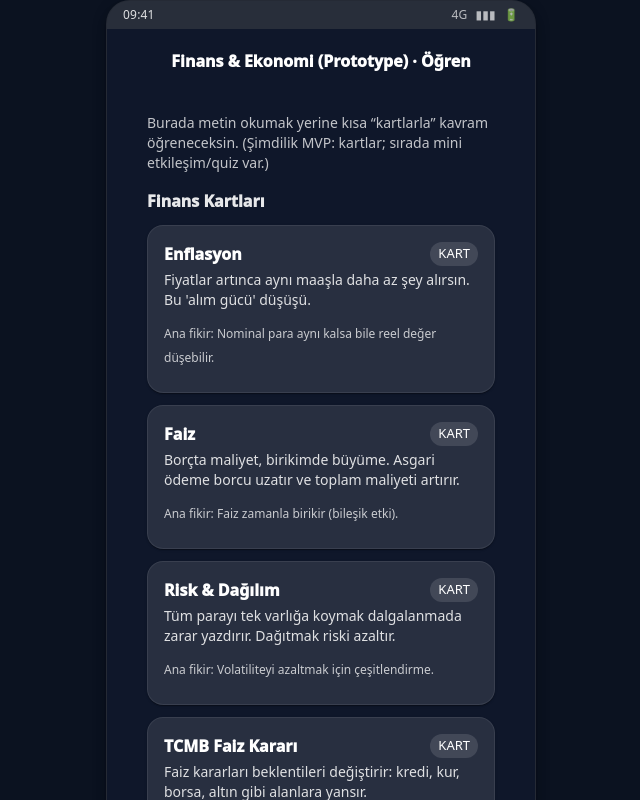
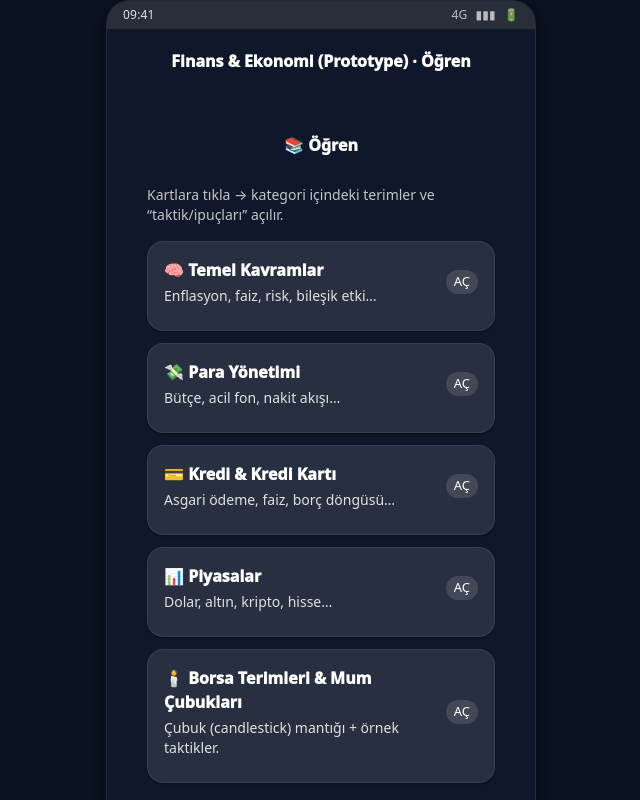
Before and after one commit to ege-kilavuz/economy-lab, a React (Vite) app: page / in a window 1280 px wide. Shown: the top 800 px of the page, without its empty margins (319-959 px from the left). Built offline with nearby package versions, Linux system fonts and the light colour scheme.

Commit message:
learn: category cards -> open glossary with finance/market terms + candlestick tips

```diff
--- a/src/LearnScreen.tsx
+++ b/src/LearnScreen.tsx
@@ -1,14 +1,24 @@
-import { Box, Card, CardContent, Chip, Stack, Typography } from '@mui/material';
+import React from 'react';
+import {
+  AppBar,
+  Box,
+  Card,
+  CardContent,
+  Chip,
+  Divider,
+  IconButton,
+  Stack,
+  Toolbar,
+  Typography,
+} from '@mui/material';
+import ArrowBackRounded from '@mui/icons-material/ArrowBackRounded';
 
-function LessonCard({
-  title,
-  subtitle,
-  takeaway,
-}: {
-  title: string;
-  subtitle: string;
-  takeaway: string;
-}) {
+import { LEARN_CATEGORIES } from './learn/content';
+import type { LearnCategory, LearnItem } from './learn/content';
+
+type LearnView = { kind: 'list' } | { kind: 'category'; category: LearnCategory };
+
+function GlassCard({ children }: { children: React.ReactNode }) {
   return (
     <Card
       sx={{
@@ -18,57 +28,133 @@ function LessonCard({
         border: '1px solid rgba(255,255,255,0.08)',
       }}
     >
-      <CardContent>
-        <Stack direction="row" justifyContent="space-between" alignItems="center">
-          <Typography fontWeight={950}>{title}</Typography>
-          <Chip size="small" label="KART" sx={{ bgcolor: 'rgba(255,255,255,0.12)', color: 'white' }} />
-        </Stack>
-        <Typography variant="body2" sx={{ opacity: 0.85, mt: 0.5 }}>
-          {subtitle}
-        </Typography>
-        <Box sx={{ mt: 1.25 }}>
-          <Typography variant="caption" sx={{ opacity: 0.75 }}>
-            Ana fikir: {takeaway}
-          </Typography>
-        </Box>
-      </CardContent>
+      {children}
     </Card>
   );
 }
 
+function ItemCard({ item }: { item: LearnItem }) {
+  return (
+    <GlassCard>
+      <CardContent>
+        <Stack direction="row" justifyContent="space-between" alignItems="center">
+          <Typography fontWeight={950}>{item.title}</Typography>
+          <Chip size="small" label="TERİM" sx={{ bgcolor: 'rgba(255,255,255,0.12)', color: 'white' }} />
+        </Stack>
+        <Typography variant="body2" sx={{ opacity: 0.85, mt: 0.5 }}>
+          {item.short}
+        </Typography>
+
+        <Divider sx={{ my: 1.25, borderColor: 'rgba(255,255,255,0.12)' }} />
+
+        <Stack spacing={0.75}>
+          {item.body.map((p, i) => (
+            <Typography key={i} variant="body2" sx={{ opacity: 0.85 }}>
+              • {p}
+            </Typography>
+          ))}
+        </Stack>
+
+        {item.tips?.length ? (
+          <>
+            <Divider sx={{ my: 1.25, borderColor: 'rgba(255,255,255,0.12)' }} />
+            <Typography variant="caption" sx={{ opacity: 0.8, display: 'block', fontWeight: 800 }}>
+              Taktik / İpucu
+            </Typography>
+            {item.tips.map((t, i) => (
+              <Typography key={i} variant="caption" sx={{ opacity: 0.75, display: 'block' }}>
+                • {t}
+              </Typography>
+            ))}
+          </>
+        ) : null}
+
+        {item.warning ? (
+          <>
+            <Divider sx={{ my: 1.25, borderColor: 'rgba(255,255,255,0.12)' }} />
+            <Typography variant="caption" sx={{ opacity: 0.75 }}>
+              Uyarı: {item.warning}
+            </Typography>
+          </>
+        ) : null}
+      </CardContent>
+    </GlassCard>
+  );
+}
+
 export function LearnScreen() {
+  const [view, setView] = React.useState<LearnView>({ kind: 'list' });
+
+  const Top = ({ title, canBack }: { title: string; canBack: boolean }) => (
+    <AppBar position="sticky" elevation={0} sx={{ bgcolor: 'transparent', color: 'white' }}>
+      <Toolbar sx={{ px: 1 }}>
+        {canBack ? (
+          <IconButton onClick={() => setView({ kind: 'list' })} sx={{ color: 'white' }}>
+            <ArrowBackRounded />
+          </IconButton>
+        ) : (
+          <Box sx={{ width: 44 }} />
+        )}
+        <Typography variant="subtitle1" sx={{ fontWeight: 950, flex: 1, textAlign: 'center' }}>
+          {title}
+        </Typography>
+        <Box sx={{ width: 44 }} />
+      </Toolbar>
+    </AppBar>
+  );
+
+  if (view.kind === 'category') {
+    const c = view.category;
+    return (
+      <Box sx={{ pt: 1 }}>
+        <Top title={`${c.icon} ${c.title}`} canBack />
+        <Typography variant="body2" sx={{ mt: 1, opacity: 0.8, color: 'rgba(255,255,255,0.75)' }}>
+          {c.subtitle}
+        </Typography>
+
+        <Stack spacing={1.5} sx={{ mt: 2 }}>
+          {c.items.map((it) => (
+            <ItemCard key={it.id} item={it} />
+          ))}
+        </Stack>
+      </Box>
+    );
+  }
+
   return (
     <Box sx={{ pt: 1 }}>
-      <Typography variant="body2" sx={{ color: 'rgba(255,255,255,0.75)' }}>
-        Burada metin okumak yerine kısa “kartlarla” kavram öğreneceksin. (Şimdilik MVP: kartlar; sırada mini etkileşim/quiz var.)
+      <Top title="📚 Öğren" canBack={false} />
+
+      <Typography variant="body2" sx={{ mt: 1, color: 'rgba(255,255,255,0.75)' }}>
+        Kartlara tıkla → kategori içindeki terimler ve “taktik/ipuçları” açılır.
       </Typography>
 
-      <Typography sx={{ mt: 2, fontWeight: 950, color: 'rgba(255,255,255,0.9)' }}>
-        Finans Kartları
+      <Stack spacing={1.5} sx={{ mt: 2 }}>
+        {LEARN_CATEGORIES.map((c) => (
+          <GlassCard key={c.id}>
+            <CardContent
+              onClick={() => setView({ kind: 'category', category: c })}
+              sx={{ cursor: 'pointer' }}
+            >
+              <Stack direction="row" justifyContent="space-between" alignItems="center">
+                <Box>
+                  <Typography fontWeight={950}>
+                    {c.icon} {c.title}
+                  </Typography>
+                  <Typography variant="body2" sx={{ opacity: 0.85, mt: 0.5 }}>
+                    {c.subtitle}
+                  </Typography>
+                </Box>
+                <Chip size="small" label="AÇ" sx={{ bgcolor: 'rgba(255,255,255,0.12)', color: 'white' }} />
+              </Stack>
+            </CardContent>
+          </GlassCard>
+        ))}
+      </Stack>
+
+      <Typography variant="caption" sx={{ display: 'block', mt: 2, opacity: 0.65 }}>
+        Not: İçerikler eğitim amaçlıdır; yatırım tavsiyesi değildir.
       </Typography>
-
-      <Stack spacing={1.5} sx={{ mt: 1.5 }}>
-        <LessonCard
-          title="Enflasyon"
-          subtitle="Fiyatlar artınca aynı maaşla daha az şey alırsın. Bu 'alım gücü' düşüşü."
-          takeaway="Nominal para aynı kalsa bile reel değer düşebilir."
-        />
-        <LessonCard
-          title="Faiz"
-          subtitle="Borçta maliyet, birikimde büyüme. Asgari ödeme borcu uzatır ve toplam maliyeti artırır."
-          takeaway="Faiz zamanla birikir (bileşik etki)."
-        />
-        <LessonCard
-          title="Risk & Dağılım"
-          subtitle="Tüm parayı tek varlığa koymak dalgalanmada zarar yazdırır. Dağıtmak riski azaltır."
-          takeaway="Volatiliteyi azaltmak için çeşitlendirme."
-        />
-        <LessonCard
-          title="TCMB Faiz Kararı"
-          subtitle="Faiz kararları beklentileri değiştirir: kredi, kur, borsa, altın gibi alanlara yansır."
-          takeaway="Ekonomi 'trade-off' dolu: her kararın bedeli var."
-        />
-      </Stack>
     </Box>
   );
 }
--- /dev/null
+++ b/src/learn/content.ts
@@ -0,0 +1,195 @@
+export type LearnCategoryId = 'basics' | 'budget' | 'credit' | 'markets' | 'stock-patterns';
+
+export type LearnItem = {
+  id: string;
+  title: string;
+  short: string;
+  body: string[];
+  tips?: string[];
+  warning?: string;
+};
+
+export type LearnCategory = {
+  id: LearnCategoryId;
+  title: string;
+  subtitle: string;
+  icon: string;
+  items: LearnItem[];
+};
+
+export const LEARN_CATEGORIES: LearnCategory[] = [
+  {
+    id: 'basics',
+    title: 'Temel Kavramlar',
+    subtitle: 'Enflasyon, faiz, risk, bileşik etki…',
+    icon: '🧠',
+    items: [
+      {
+        id: 'inflation',
+        title: 'Enflasyon & Alım Gücü',
+        short: 'Fiyatlar artınca aynı parayla daha az şey alırsın.',
+        body: [
+          'Enflasyon, genel fiyat seviyesinin zamanla artmasıdır.',
+          'Maaşın artsa bile fiyatlar daha hızlı artıyorsa “reel” alım gücün düşebilir.',
+          'Bu yüzden bütçede “zorunlular” (kira, fatura, gıda) en önce planlanır.',
+        ],
+        tips: ['Aynı sepeti her ay izlemek (market sepeti) alım gücünü görmeyi kolaylaştırır.'],
+      },
+      {
+        id: 'interest',
+        title: 'Faiz & Bileşik Etki',
+        short: 'Faiz zamanla birikir: borçta maliyet, birikimde büyüme.',
+        body: [
+          'Faiz, paranın zaman değeridir. Borç aldığında maliyet; birikim yaptığında getiridir.',
+          'Bileşik etki: “faizin faizi” oluşur. Uzun vadede küçük oran farkları büyük fark yaratır.',
+        ],
+        tips: ['Kredi kartında asgari ödeme: borcu düşürür ama borcu uzatıp toplam maliyeti artırabilir.'],
+      },
+      {
+        id: 'risk',
+        title: 'Risk & Volatilite',
+        short: 'Kazanç potansiyeli artınca dalgalanma da artar.',
+        body: [
+          'Volatilite: fiyatın sık ve büyük hareket etmesi.',
+          'Tek varlığa yüklenmek risklidir. Çeşitlendirme dalgayı azaltır.',
+        ],
+        tips: ['“Acil durum fonu” varsa riskli varlıklarda panikle satış yapma ihtimali azalır.'],
+      },
+    ],
+  },
+  {
+    id: 'budget',
+    title: 'Para Yönetimi',
+    subtitle: 'Bütçe, acil fon, nakit akışı…',
+    icon: '💸',
+    items: [
+      {
+        id: 'cashflow',
+        title: 'Nakit Akışı (Cashflow)',
+        short: 'Gelir-giderin “zamanı” önemlidir.',
+        body: [
+          'Aylık gelirin varsa ama faturaların/ödemelerin tarihi farklıysa gün içinde nakit sıkışabilirsin.',
+          'Önce zorunlular, sonra hedefler, en son keyif harcamaları mantığı çoğu ayı kurtarır.',
+        ],
+        tips: ['Günlük küçük harcamalar (kahve/abonelik/taşıma) ay sonunda büyük fark yaratır.'],
+      },
+      {
+        id: 'emergency',
+        title: 'Acil Durum Fonu',
+        short: 'Sürpriz giderler için yastık.',
+        body: [
+          'Telefon bozulması, sağlık gideri, iş kaybı gibi sürprizler borca sokabilir.',
+          'Hedef: önce 1 aylık, sonra 3 aylık zorunlu gideri karşılayacak kadar birikim.',
+        ],
+        tips: ['Acil fon, yatırım değil “sigorta” gibidir. Amaç psikolojik güven sağlar.'],
+      },
+    ],
+  },
+  {
+    id: 'credit',
+    title: 'Kredi & Kredi Kartı',
+    subtitle: 'Asgari ödeme, faiz, borç döngüsü…',
+    icon: '💳',
+    items: [
+      {
+        id: 'minpay',
+        title: 'Asgari Ödeme Tuzağı',
+        short: 'Borcu kapatmaz; borcu uzatır.',
+        body: [
+          'Asgari ödeme, borcun sadece küçük kısmını kapatır.',
+          'Kalan kısma faiz işler; toplam maliyet büyür.',
+          'Sürekli asgari ödersen “borç döngüsü” oluşabilir.',
+        ],
+        tips: ['Mümkünse borcu parça parça ama düzenli azalt: her ay aynı miktarı kapatmayı hedefle.'],
+        warning: 'Bu eğitim içeriğidir; bankacılık sözleşmeleri/oranlar değişkendir.',
+      },
+      {
+        id: 'apr',
+        title: 'Faiz Oranı & Vade',
+        short: 'Aylık taksit düşse bile toplam ödeme artabilir.',
+        body: [
+          'Vade uzayınca aylık taksit düşer gibi görünür.',
+          'Ama daha uzun süre faiz ödersin → toplam geri ödeme artar.',
+        ],
+      },
+    ],
+  },
+  {
+    id: 'markets',
+    title: 'Piyasalar',
+    subtitle: 'Dolar, altın, kripto, hisse…',
+    icon: '📊',
+    items: [
+      {
+        id: 'fx',
+        title: 'Kur (USD/TRY) Neyi Etkiler?',
+        short: 'İthal ürün maliyeti, enerji, bazı fiyatlar…',
+        body: [
+          'Kur artışı ithal girdileri pahalılaştırabilir.',
+          'Bu da zamanla bazı ürün/hizmet fiyatlarına yansıyabilir.',
+        ],
+        tips: ['Kur hareketi tek başına her fiyatı aynı anda değiştirmez; gecikmeli etki olur.'],
+      },
+      {
+        id: 'gold',
+        title: 'Altın: Güvenli Liman Algısı',
+        short: 'Belirsizlikte talep artabilir.',
+        body: [
+          'Altın kimi dönemlerde “güvenli liman” olarak görülür.',
+          'Ama her zaman yükselmez; o da dalgalanır.',
+        ],
+      },
+      {
+        id: 'crypto',
+        title: 'Kripto: Yüksek Risk',
+        short: 'Çok volatil, haber akışına aşırı duyarlı.',
+        body: [
+          'Kripto varlıklar yüksek dalgalanma gösterebilir.',
+          'Kısa vadede büyük artış/azalış olabilir.',
+          'Yeni başlayanlar için küçük miktarlarla öğrenme daha güvenlidir.',
+        ],
+        warning: 'Bu bir yatırım tavsiyesi değildir.',
+      },
+    ],
+  },
+  {
+    id: 'stock-patterns',
+    title: 'Borsa Terimleri & Mum Çubukları',
+    subtitle: 'Çubuk (candlestick) mantığı + örnek taktikler.',
+    icon: '🕯️',
+    items: [
+      {
+        id: 'candle-basic',
+        title: 'Mum Çubuğu (Candlestick) Nedir?',
+        short: 'Bir zaman aralığındaki açılış-kapanış-en yüksek-en düşük.',
+        body: [
+          'Mum gövdesi: açılış ve kapanış arasını gösterir.',
+          'Fitiller: gün içi en yüksek ve en düşük seviyeleri gösterir.',
+          'Kısa gövde = kararsızlık; uzun gövde = güçlü hareket.',
+        ],
+        tips: ['Tek başına mum yeterli değil: hacim, trend ve haberle birlikte düşün.'],
+      },
+      {
+        id: 'hammer',
+        title: 'Çekiç (Hammer)',
+        short: 'Alt fitil uzun, gövde küçük: düşüş sonrası tepki ihtimali.',
+        body: [
+          'Fiyat gün içinde sert düşer ama kapanışa doğru toparlar.',
+          'Bu, satış baskısına rağmen alıcıların geri geldiğini ima eder.',
+        ],
+        tips: ['Trend düşüşteyken ve destek seviyesinde görülürse daha anlamlıdır.'],
+        warning: '“Kesin dönüş” değildir. Stop yönetimi şart.',
+      },
+      {
+        id: 'doji',
+        title: 'Doji (Kararsızlık)',
+        short: 'Açılış ≈ kapanış: piyasa kararsız.',
+        body: [
+          'Doji, iki tarafın da üstünlük kuramadığını gösterir.',
+          'Önemli haber öncesi/sonrası sık görülebilir.',
+        ],
+        tips: ['Tek Doji yerine “sonraki mum teyidi” aranır.'],
+      },
+    ],
+  },
+];
```
